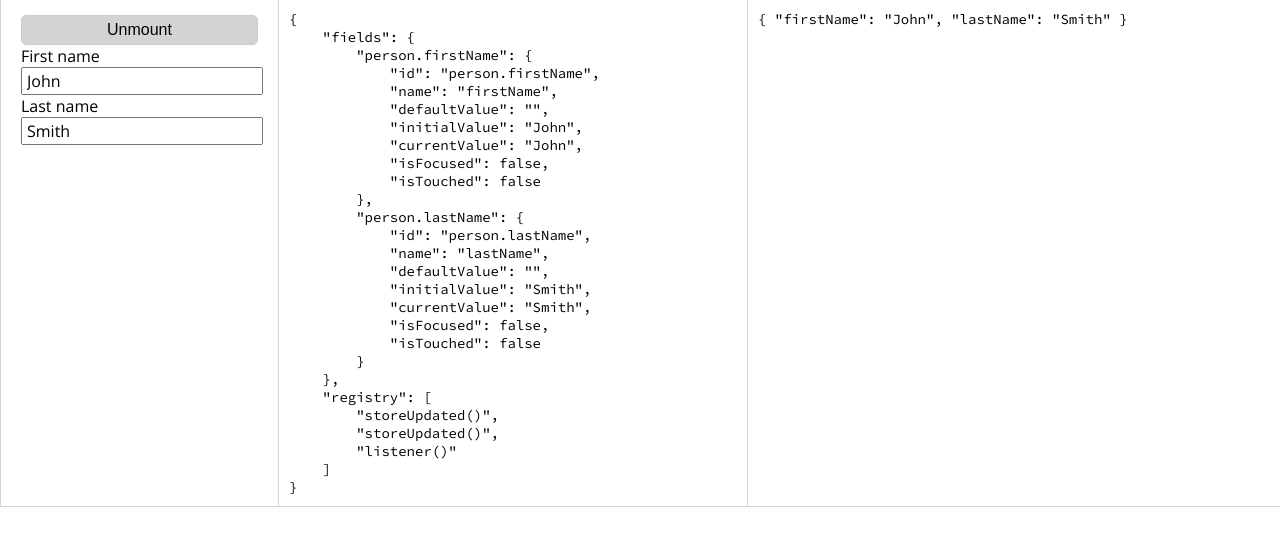
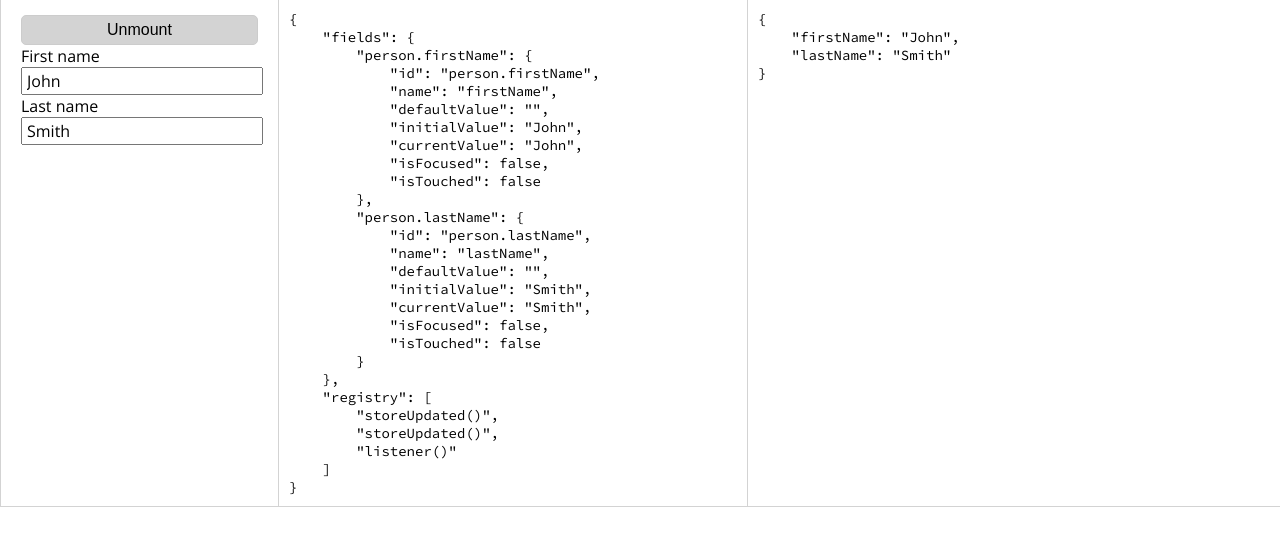
Before and after one commit to SimplrJS/react-forms, a React app: page / in a window 1280 px wide. Shown: the top 546 px of the page. Built offline with nearby package versions, Linux system fonts and the light colour scheme; the HTML template or start-up script is replaced by a standard one.

Commit message:
Non-functional change.

```diff
--- a/src/app.tsx
+++ b/src/app.tsx
@@ -49,9 +49,9 @@ const Test = () => {
                     )}
                 </pre>
             </div>
-            <div className="store-result">
+            <pre className="store-result">
                 {JSON.stringify(store.toObject(), null, 4)}
-            </div>
+            </pre>
         </>
     );
 };
--- a/tslint.json
+++ b/tslint.json
@@ -1,6 +1,7 @@
 {
     "extends": "simplr-tslint",
     "rules": {
-        "no-console": false
+        "no-console": false,
+        "arrow-return-shorthand": false
     }
 }
```
